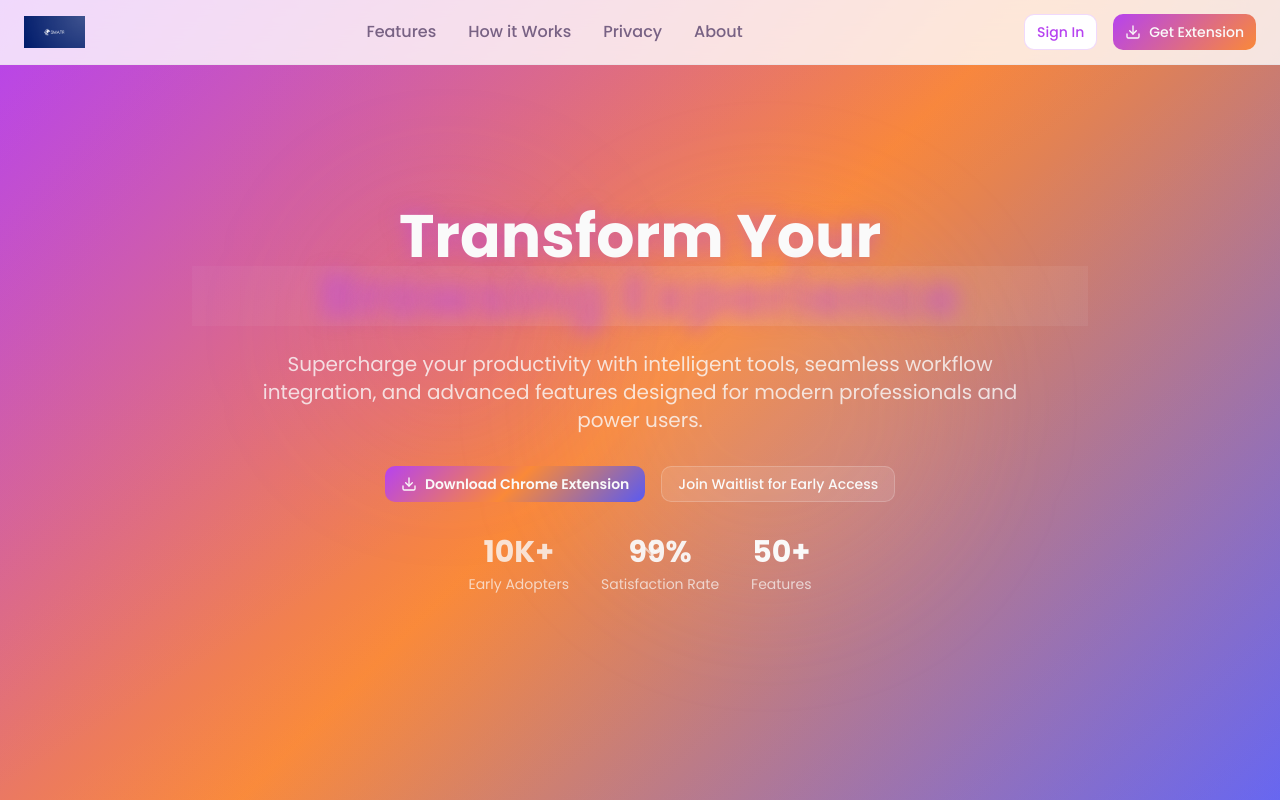
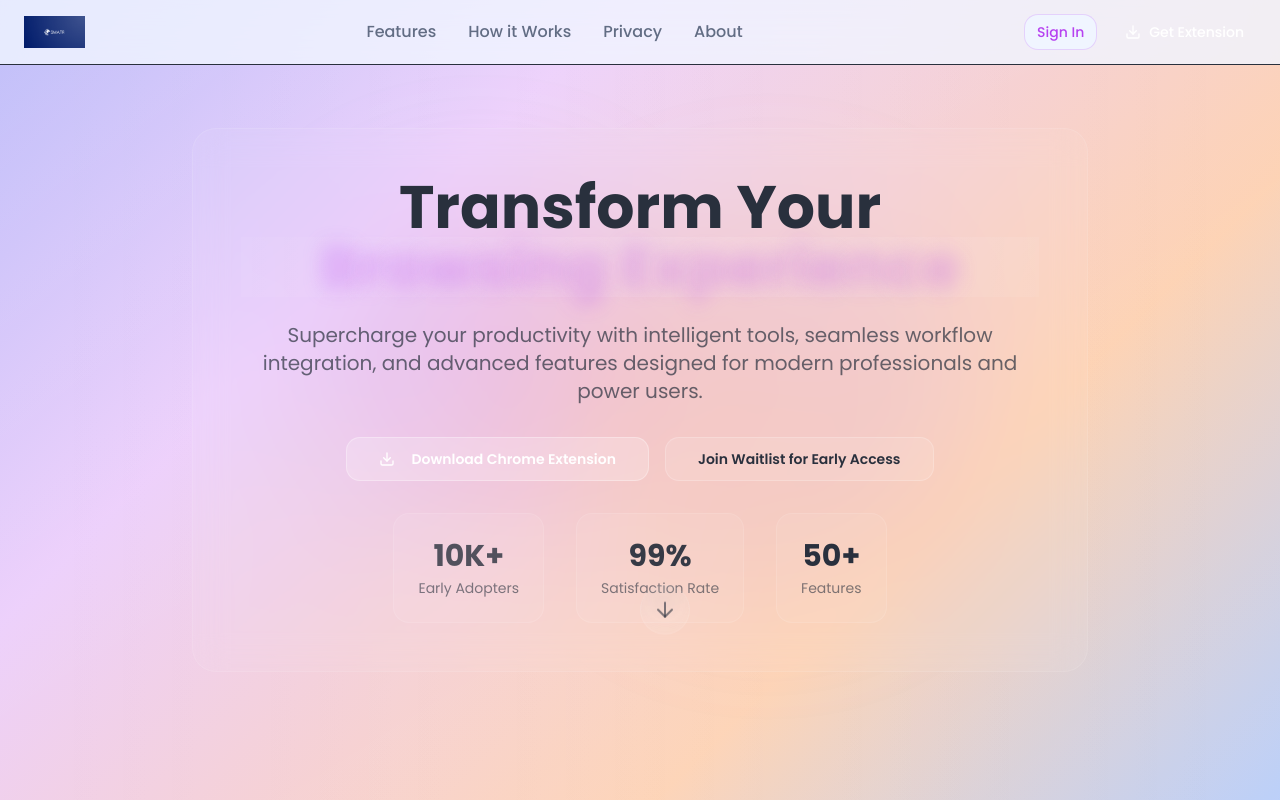
Before and after one commit to SmatrAI/smatr-website, a React (Vite) app: page / in a window 1280 px wide. Shown: the top 800 px of the page. Built offline with nearby package versions, Linux system fonts and the light colour scheme.

Commit message:
Refactor: Implement glassmorphism design
Implement glassmorphism design based on user request.

```diff
--- a/src/components/Hero.tsx
+++ b/src/components/Hero.tsx
@@ -7,31 +7,32 @@ const Hero = () => {
   const [isFormOpen, setIsFormOpen] = useState(false);
   return (
     <section className="relative min-h-screen flex items-center justify-center bg-gradient-hero overflow-hidden">
-      {/* Background decoration */}
-      <div className="absolute inset-0 bg-gradient-to-br from-primary/20 via-transparent to-accent/10" />
-      <div className="absolute top-1/4 left-1/4 w-64 h-64 bg-primary/10 rounded-full blur-3xl animate-float" />
-      <div className="absolute bottom-1/4 right-1/4 w-96 h-96 bg-accent/10 rounded-full blur-3xl animate-float" style={{ animationDelay: '1s' }} />
+      {/* Glassmorphism background layers */}
+      <div className="absolute inset-0 bg-gradient-to-br from-white/10 via-transparent to-white/5" />
+      <div className="absolute top-1/4 left-1/4 w-80 h-80 bg-gradient-to-r from-purple-400/20 to-pink-400/20 rounded-full blur-3xl animate-float" />
+      <div className="absolute bottom-1/4 right-1/4 w-96 h-96 bg-gradient-to-r from-orange-400/15 to-purple-400/15 rounded-full blur-3xl animate-float" style={{ animationDelay: '1s' }} />
+      <div className="absolute top-1/2 left-1/2 transform -translate-x-1/2 -translate-y-1/2 w-full h-full bg-gradient-to-r from-transparent via-white/5 to-transparent animate-pulse" style={{ animationDelay: '2s' }} />
 
       <div className="container mx-auto px-6 relative z-10">
-        <div className="max-w-4xl mx-auto text-center">
+        <div className="max-w-4xl mx-auto text-center glass-subtle rounded-3xl p-8 md:p-12 backdrop-blur-md">
           {/* Main heading */}
-          <h1 className="text-3xl md:text-5xl lg:text-6xl font-display font-bold text-primary-foreground mb-6 animate-slide-up text-glow">
+          <h1 className="text-3xl md:text-5xl lg:text-6xl font-display font-bold text-foreground mb-6 animate-slide-up">
             Transform Your
-            <span className="block bg-gradient-to-r from-[hsl(25,95%,60%)] via-[hsl(280,85%,60%)] to-[hsl(240,85%,65%)] bg-clip-text text-transparent animate-shimmer hover-scale font-extrabold">
+            <span className="block bg-gradient-to-r from-purple-600 via-pink-500 to-orange-500 bg-clip-text text-transparent animate-shimmer hover-glass font-extrabold text-glow">
               Browsing Experience
             </span>
           </h1>
 
           {/* Subtitle */}
-          <p className="text-lg md:text-xl text-primary-foreground/80 mb-8 animate-slide-up max-w-3xl mx-auto leading-relaxed" style={{ animationDelay: '0.2s' }}>
+          <p className="text-lg md:text-xl text-foreground/70 mb-8 animate-slide-up max-w-3xl mx-auto leading-relaxed" style={{ animationDelay: '0.2s' }}>
             Supercharge your productivity with intelligent tools, seamless workflow integration,
             and advanced features designed for modern professionals and power users.
           </p>
 
           {/* CTA buttons */}
           <div className="flex flex-col sm:flex-row gap-4 justify-center animate-slide-up mb-8" style={{ animationDelay: '0.4s' }}>
-            <Button variant="hero" size="sm" className="px-4 py-2 hover-scale animate-glow-pulse">
-              <Download className="w-4 h-4" />
+            <Button variant="default" size="lg" className="px-8 py-3 glass-strong hover-glass text-white font-semibold">
+              <Download className="w-5 h-5 mr-2" />
               Download Chrome Extension
             </Button>
 
@@ -39,8 +40,8 @@ const Hero = () => {
               <DialogTrigger asChild>
                 <Button
                   variant="outline"
-                  size="sm"
-                  className="px-4 py-2 bg-primary-foreground/10 backdrop-blur-sm border-primary-foreground/20 text-primary-foreground hover:bg-primary-foreground/20 hover-scale"
+                  size="lg"
+                  className="px-8 py-3 glass border-white/30 text-foreground hover-glass font-semibold"
                 >
                   Join Waitlist for Early Access
                 </Button>
@@ -62,23 +63,23 @@ const Hero = () => {
 
           {/* Enhanced Stats or Features */}
           <div className="flex flex-wrap justify-center gap-6 md:gap-8 animate-slide-up" style={{ animationDelay: '0.6s' }}>
-            <div className="text-center group hover-scale">
-              <div className="text-2xl md:text-3xl font-bold text-primary-foreground mb-1 animate-pulse">10K+</div>
-              <div className="text-sm text-primary-foreground/70">Early Adopters</div>
+            <div className="text-center group hover-glass glass-subtle rounded-2xl p-6">
+              <div className="text-2xl md:text-3xl font-bold text-foreground mb-1 animate-pulse">10K+</div>
+              <div className="text-sm text-foreground/60">Early Adopters</div>
             </div>
-            <div className="text-center group hover-scale">
-              <div className="text-2xl md:text-3xl font-bold text-primary-foreground mb-1 animate-pulse" style={{ animationDelay: '0.2s' }}>99%</div>
-              <div className="text-sm text-primary-foreground/70">Satisfaction Rate</div>
+            <div className="text-center group hover-glass glass-subtle rounded-2xl p-6">
+              <div className="text-2xl md:text-3xl font-bold text-foreground mb-1 animate-pulse" style={{ animationDelay: '0.2s' }}>99%</div>
+              <div className="text-sm text-foreground/60">Satisfaction Rate</div>
             </div>
-            <div className="text-center group hover-scale">
-              <div className="text-2xl md:text-3xl font-bold text-primary-foreground mb-1 animate-pulse" style={{ animationDelay: '0.4s' }}>50+</div>
-              <div className="text-sm text-primary-foreground/70">Features</div>
+            <div className="text-center group hover-glass glass-subtle rounded-2xl p-6">
+              <div className="text-2xl md:text-3xl font-bold text-foreground mb-1 animate-pulse" style={{ animationDelay: '0.4s' }}>50+</div>
+              <div className="text-sm text-foreground/60">Features</div>
             </div>
           </div>
 
           {/* Scroll indicator */}
-          <div className="absolute bottom-8 left-1/2 transform -translate-x-1/2 animate-bounce">
-            <ArrowRight className="w-6 h-6 text-primary-foreground/60 rotate-90" />
+          <div className="absolute bottom-8 left-1/2 transform -translate-x-1/2 animate-bounce glass-subtle rounded-full p-3">
+            <ArrowRight className="w-6 h-6 text-foreground/60 rotate-90" />
           </div>
         </div>
       </div>
--- a/src/index.css
+++ b/src/index.css
@@ -8,52 +8,61 @@ All colors MUST be HSL.
 
 @layer base {
   :root {
-    --background: 0 0% 100%;
-    --foreground: 215 25% 27%;
+    /* Glassmorphism background */
+    --background: 220 100% 97%;
+    --foreground: 220 20% 20%;
 
-    --card: 0 0% 100%;
-    --card-foreground: 215 25% 27%;
+    /* Glass cards */
+    --card: 0 0% 100% / 0.1;
+    --card-foreground: 220 20% 20%;
 
-    --popover: 0 0% 100%;
-    --popover-foreground: 215 25% 27%;
+    --popover: 0 0% 100% / 0.95;
+    --popover-foreground: 220 20% 20%;
 
-    /* Vibrant gradient primary - purple */
+    /* Glassmorphism primary colors */
     --primary: 280 85% 60%;
-    --primary-foreground: 0 0% 98%;
+    --primary-foreground: 0 0% 100%;
 
-    /* Orange accent */
+    /* Glass accent colors */
     --primary-light: 25 95% 60%;
+    --primary-glass: 280 85% 60% / 0.1;
 
-    /* Soft purple accent */
-    --secondary: 280 15% 95%;
-    --secondary-foreground: 280 85% 60%;
+    /* Soft glass surfaces */
+    --secondary: 0 0% 100% / 0.15;
+    --secondary-foreground: 220 20% 20%;
 
-    --muted: 280 10% 93%;
-    --muted-foreground: 280 15% 45%;
+    --muted: 0 0% 100% / 0.05;
+    --muted-foreground: 220 15% 45%;
 
-    --accent: 280 20% 88%;
-    --accent-foreground: 280 85% 60%;
+    --accent: 0 0% 100% / 0.2;
+    --accent-foreground: 220 20% 20%;
 
     --destructive: 0 84.2% 60.2%;
     --destructive-foreground: 0 0% 98%;
 
-    --border: 280 10% 88%;
-    --input: 280 10% 88%;
-    --ring: 280 85% 60%;
+    /* Glass borders */
+    --border: 0 0% 100% / 0.2;
+    --input: 0 0% 100% / 0.1;
+    --ring: 280 85% 60% / 0.5;
 
-    /* Gradient definitions - matching logo colors */
-    --gradient-primary: linear-gradient(135deg, hsl(280, 85%, 60%), hsl(25, 95%, 60%));
-    --gradient-accent: linear-gradient(135deg, hsl(25, 95%, 60%), hsl(280, 85%, 60%), hsl(240, 85%, 65%));
-    --gradient-hero: linear-gradient(135deg, hsl(280, 85%, 60%) 0%, hsl(25, 95%, 60%) 50%, hsl(240, 85%, 65%) 100%);
+    /* Glassmorphism gradients */
+    --gradient-primary: linear-gradient(135deg, hsl(280, 85%, 60% / 0.8), hsl(25, 95%, 60% / 0.8));
+    --gradient-glass: linear-gradient(135deg, hsl(0, 0%, 100% / 0.25), hsl(0, 0%, 100% / 0.1));
+    --gradient-hero: linear-gradient(135deg,
+      hsl(240, 85%, 85%) 0%,
+      hsl(280, 85%, 90%) 30%,
+      hsl(25, 95%, 85%) 70%,
+      hsl(220, 85%, 85%) 100%);
 
-    /* Shadows */
-    --shadow-tech: 0 10px 30px -10px hsl(280, 85%, 60% / 0.2);
-    --shadow-glow: 0 0 40px hsl(25, 95%, 60% / 0.15);
+    /* Glass shadows */
+    --shadow-glass: 0 8px 32px 0 hsl(31, 38%, 50% / 0.15);
+    --shadow-glass-inset: inset 0 1px 0 0 hsl(0, 0%, 100% / 0.3);
+    --shadow-glow: 0 0 40px hsl(280, 85%, 60% / 0.2);
 
-    /* Animations */
-    --transition-smooth: all 0.3s cubic-bezier(0.4, 0, 0.2, 1);
+    /* Glassmorphism animations */
+    --transition-glass: all 0.3s cubic-bezier(0.23, 1, 0.32, 1);
 
-    --radius: 0.75rem;
+    --radius: 1rem;
 
     --sidebar-background: 0 0% 98%;
 
@@ -183,16 +192,38 @@ All colors MUST be HSL.
     animation: shimmer 2s ease-in-out infinite;
   }
 
-  .hover-scale {
-    transition: transform 0.3s ease, box-shadow 0.3s ease;
+  /* Glassmorphism utilities */
+  .glass {
+    background: hsl(var(--card));
+    backdrop-filter: blur(20px);
+    border: 1px solid hsl(var(--border));
+    box-shadow: var(--shadow-glass), var(--shadow-glass-inset);
   }
 
-  .hover-scale:hover {
-    transform: scale(1.05);
-    box-shadow: var(--shadow-glow);
+  .glass-strong {
+    background: hsl(0 0% 100% / 0.2);
+    backdrop-filter: blur(24px);
+    border: 1px solid hsl(0 0% 100% / 0.3);
+    box-shadow: var(--shadow-glass), var(--shadow-glass-inset);
+  }
+
+  .glass-subtle {
+    background: hsl(0 0% 100% / 0.05);
+    backdrop-filter: blur(16px);
+    border: 1px solid hsl(0 0% 100% / 0.1);
+  }
+
+  .hover-glass {
+    transition: var(--transition-glass);
+  }
+
+  .hover-glass:hover {
+    transform: translateY(-2px);
+    box-shadow: var(--shadow-glass), var(--shadow-glow);
+    background: hsl(0 0% 100% / 0.3);
   }
 
   .text-glow {
-    text-shadow: 0 0 20px hsl(var(--primary) / 0.5);
+    text-shadow: 0 0 20px hsl(var(--primary) / 0.3);
   }
 }
```
